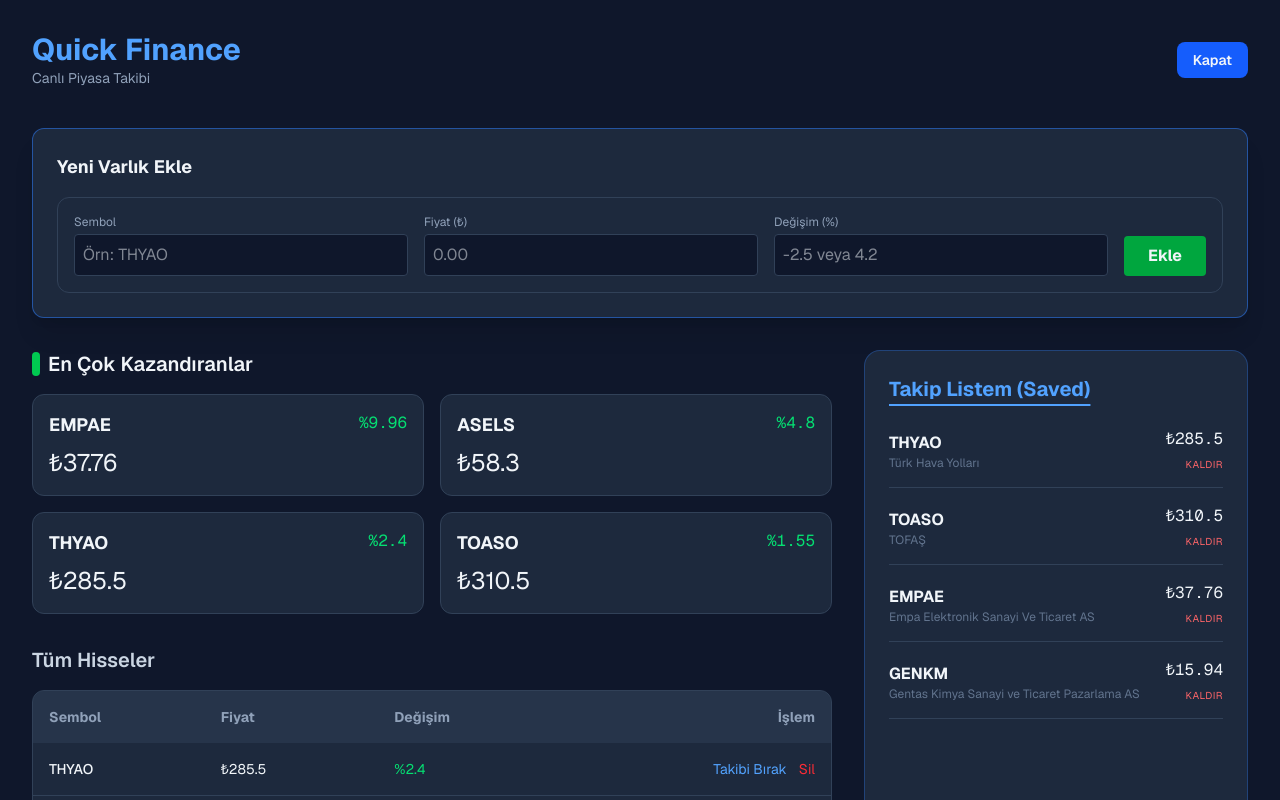
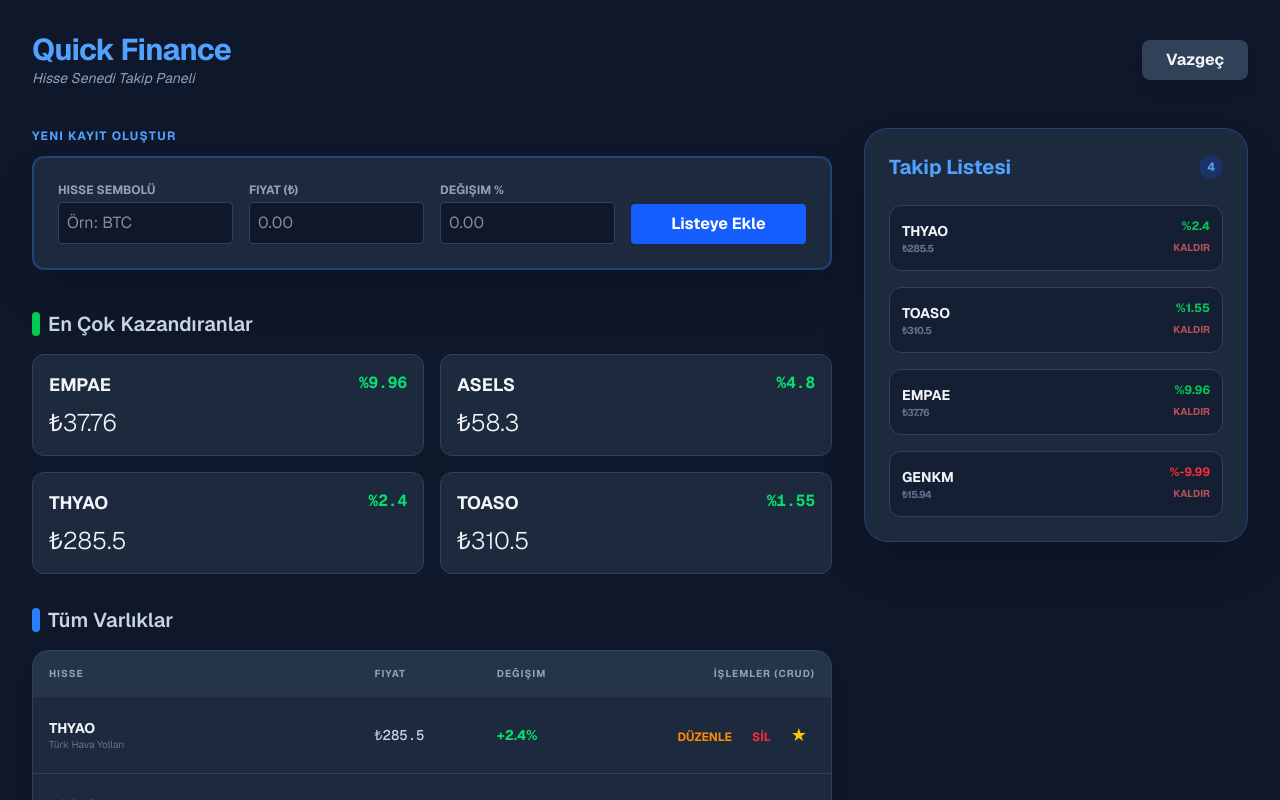
Before and after one commit to BerkaySarmasoglu/QuickFinance, a Next.js app: page / in a window 1280 px wide. Both pictures are taken after a click on the button "+ Yeni Hisse Ekle". Shown: the top 800 px of the page. Built offline with nearby package versions, Linux system fonts and the light colour scheme.

Commit message:
CRUD finished

```diff
--- a/app/page.tsx
+++ b/app/page.tsx
@@ -20,11 +20,18 @@
   ]);
 
   const [isFormOpen, setIsFormOpen] = useState(false);
-  const addShare = (formData: { symbol: string; price: number; change: number }) => {
+  const [editingShare, setEditingShare] = useState<Share | null>(null);
+
+  // filtering
+  const savedShares = allShares.filter(s => s.isSaved);
+  const topGainers = [...allShares].sort((a, b) => b.change - a.change).slice(0, 4);
+
+  // CRUD: CREATE
+  const handleAdd = (formData: any) => {
     const newEntry: Share = {
       id: Date.now().toString(),
-      symbol: formData.symbol.toUpperCase(),
-      name: `${formData.symbol.toUpperCase()} A.Ş.`, // default name
+      symbol: formData.symbol,
+      name: `${formData.symbol} A.Ş.`, // default name
       price: formData.price,
       change: formData.change,
       isSaved: false
@@ -33,125 +40,177 @@
     setIsFormOpen(false);
   };
 
-  const savedShares = allShares.filter(s => s.isSaved);
-  const topGainers = [...allShares].sort((a, b) => b.change - a.change).slice(0, 4);
+  // CRUD: UPDATE
+  const handleUpdate = (updatedShare: Share) => {
+    setAllShares(allShares.map(s => s.id === updatedShare.id ? updatedShare : s));
+    setEditingShare(null);
+    setIsFormOpen(false);
+  };
 
-  // CRUD
   const toggleSave = (id: string) => {
     setAllShares(allShares.map(share =>
       share.id === id ? { ...share, isSaved: !share.isSaved } : share
     ));
   };
 
+  // CRUD: DELETE
   const removeShare = (id: string) => {
+    if(confirm("Bu hisseyi silmek istediğinize emin misiniz?")) {
       setAllShares(allShares.filter(share => share.id !== id));
+    }
+  };
+
+  const startEditing = (share: Share) => {
+    setEditingShare(share);
+    setIsFormOpen(true);
+    window.scrollTo({ top: 0, behavior: 'smooth' });
   };
 
   return (
     <div className="min-h-screen bg-slate-900 text-slate-100 p-4 md:p-8 font-sans">
-      <header className="mb-10 flex justify-between items-center">
+      <header className="mb-10 flex justify-between items-center max-w-7xl mx-auto">
         <div>
-          <h1 className="text-3xl font-bold text-blue-400">Quick Finance</h1>
-          <p className="text-slate-400 text-sm">Canlı Piyasa Takibi</p>
+          <h1 className="text-3xl font-bold text-blue-400 tracking-tight">Quick Finance</h1>
+          <p className="text-slate-400 text-sm italic">Hisse Senedi Takip Paneli</p>
         </div>
         <button
-    onClick={() => setIsFormOpen(!isFormOpen)} // Open/Closed when button pressed
-    className="bg-blue-600 hover:bg-blue-500 px-4 py-2 rounded-lg text-sm font-semibold transition"
+          onClick={() => {
+            setIsFormOpen(!isFormOpen);
+            if(isFormOpen) setEditingShare(null);
+          }}
+          className={`${isFormOpen ? 'bg-slate-700' : 'bg-blue-600 hover:bg-blue-500'} px-6 py-2 rounded-lg font-bold transition-all shadow-lg active:scale-95`}
         >
-            {isFormOpen ? 'Kapat' : '+ Yeni Hisse Ekle'}
+          {isFormOpen ? 'Vazgeç' : '+ Yeni Hisse Ekle'}
         </button>
       </header>
+
+      <div className="max-w-7xl mx-auto grid grid-cols-1 lg:grid-cols-3 gap-8">
+
+        <div className="lg:col-span-2 space-y-8">
+          {/* FORM ALANI */}
           {isFormOpen && (
-        <div className="mb-8 p-6 bg-slate-800 rounded-xl border border-blue-500/50 shadow-xl">
-          <h2 className="text-lg font-bold mb-4">Yeni Varlık Ekle</h2>
-          <ShareForm onAdd={addShare} />
-        </div>
+            <section className="mb-10">
+              <h2 className="text-blue-400 font-bold mb-3 uppercase text-xs tracking-widest">
+                {editingShare ? 'Hisse Bilgilerini Düzenle' : 'Yeni Kayıt Oluştur'}
+              </h2>
+              <ShareForm
+                onAdd={handleAdd}
+                editingShare={editingShare}
+                onUpdate={handleUpdate}
+              />
+            </section>
           )}
-      <div className="grid grid-cols-1 lg:grid-cols-3 gap-8">
 
-        {/* SOL KOLON: Top Gainers & All Shares */}
-        <div className="lg:col-span-2 space-y-8">
-
-          {/* Top Gainers Section */}
+          {/* TOP GAINERS */}
           <section>
-            <h2 className="text-xl font-semibold mb-4 flex items-center gap-2">
+            <h2 className="text-xl font-semibold mb-4 flex items-center gap-2 text-slate-300">
               <span className="w-2 h-6 bg-green-500 rounded-full"></span> En Çok Kazandıranlar
             </h2>
-            <div className="grid grid-cols-1 md:grid-cols-2 gap-4">
+            <div className="grid grid-cols-1 sm:grid-cols-2 gap-4">
               {topGainers.map(share => (
-                <div key={share.id} className="bg-slate-800 p-4 rounded-xl border border-slate-700">
+                <div key={share.id} className="bg-slate-800 p-4 rounded-xl border border-slate-700 hover:border-green-500/50 transition-colors">
                   <div className="flex justify-between">
                     <span className="font-bold text-lg">{share.symbol}</span>
-                    <span className="text-green-400 font-mono">%{share.change}</span>
+                    <span className="text-green-400 font-mono font-bold">%{share.change}</span>
                   </div>
-                  <p className="text-2xl mt-2">₺{share.price}</p>
+                  <p className="text-2xl mt-2 font-light">₺{share.price.toLocaleString()}</p>
                 </div>
               ))}
             </div>
           </section>
 
-          {/* All Shares Section (Listeleme & Güncelleme) */}
+          {/* TÜM HİSSELER TABLOSU */}
           <section>
-            <h2 className="text-xl font-semibold mb-4 text-slate-300">Tüm Hisseler</h2>
-            <div className="bg-slate-800 rounded-xl overflow-hidden border border-slate-700">
+            <h2 className="text-xl font-semibold mb-4 text-slate-300 flex items-center gap-2">
+               <span className="w-2 h-6 bg-blue-500 rounded-full"></span> Tüm Varlıklar
+            </h2>
+            <div className="bg-slate-800 rounded-2xl overflow-hidden border border-slate-700 shadow-xl">
+              <div className="overflow-x-auto">
                 <table className="w-full text-left text-sm">
-                <thead className="bg-slate-700/50 text-slate-400">
+                  <thead className="bg-slate-700/50 text-slate-400 uppercase text-[10px] tracking-widest">
                     <tr>
-                    <th className="p-4">Sembol</th>
+                      <th className="p-4">Hisse</th>
                       <th className="p-4">Fiyat</th>
                       <th className="p-4">Değişim</th>
-                    <th className="p-4 text-right">İşlem</th>
+                      <th className="p-4 text-right">İşlemler (CRUD)</th>
                     </tr>
                   </thead>
                   <tbody className="divide-y divide-slate-700">
                     {allShares.map(share => (
-                    <tr key={share.id} className="hover:bg-slate-700/30 transition">
-                      <td className="p-4 font-medium">{share.symbol}</td>
-                      <td className="p-4">₺{share.price}</td>
-                      <td className={`p-4 ${share.change > 0 ? 'text-green-400' : 'text-red-400'}`}>
-                        %{share.change}
+                      <tr key={share.id} className="hover:bg-slate-700/30 transition-colors group">
+                        <td className="p-4">
+                          <div className="font-bold text-slate-100">{share.symbol}</div>
+                          <div className="text-[10px] text-slate-500">{share.name}</div>
                         </td>
-                      <td className="p-4 text-right space-x-3">
-                        <button onClick={() => toggleSave(share.id)} className="text-blue-400 hover:underline">
-                          {share.isSaved ? 'Takibi Bırak' : 'Kaydet'}
+                        <td className="p-4 font-mono font-medium text-slate-300">₺{share.price.toLocaleString()}</td>
+                        <td className={`p-4 font-bold ${share.change >= 0 ? 'text-green-400' : 'text-red-400'}`}>
+                          {share.change > 0 && '+'}{share.change}%
+                        </td>
+                        <td className="p-4 text-right space-x-1">
+                          <button
+                            onClick={() => startEditing(share)}
+                            className="p-2 text-orange-400 hover:bg-orange-400/10 rounded-lg transition-colors text-xs font-bold"
+                          >
+                            DÜZENLE
                           </button>
-                        <button onClick={() => removeShare(share.id)} className="text-red-500 hover:text-red-300">Sil</button>
+                          <button
+                            onClick={() => removeShare(share.id)}
+                            className="p-2 text-red-500 hover:bg-red-500/10 rounded-lg transition-colors text-xs font-bold"
+                          >
+                            SİL
+                          </button>
+                          <button
+                            onClick={() => toggleSave(share.id)}
+                            className={`p-2 rounded-lg transition-colors text-lg ${share.isSaved ? 'text-yellow-400' : 'text-slate-600 hover:text-yellow-400'}`}
+                          >
+                            {share.isSaved ? '★' : '☆'}
+                          </button>
                         </td>
                       </tr>
                     ))}
                   </tbody>
                 </table>
               </div>
+            </div>
           </section>
         </div>
 
-        {/* SAĞ KOLON: Saved Shares (Watchlist) */}
-        <aside className="bg-slate-800 p-6 rounded-2xl border border-blue-500/30">
-          <h2 className="text-xl font-bold mb-6 text-blue-400 underline decoration-2 underline-offset-8">
-            Takip Listem (Saved)
+        {/* SAĞ KOLON: SAVED SHARES */}
+        <aside className="space-y-6">
+          <div className="bg-slate-800 p-6 rounded-3xl border border-blue-500/30 shadow-2xl sticky top-8">
+            <h2 className="text-xl font-bold mb-6 text-blue-400 flex items-center justify-between">
+              Takip Listesi
+              <span className="bg-blue-900/50 text-blue-400 text-xs px-2 py-1 rounded-full">{savedShares.length}</span>
             </h2>
             {savedShares.length > 0 ? (
               <div className="space-y-4">
                 {savedShares.map(share => (
-                <div key={share.id} className="flex justify-between items-center border-b border-slate-700 pb-3">
+                  <div key={share.id} className="flex justify-between items-center p-3 bg-slate-900/50 rounded-xl border border-slate-700 hover:border-blue-500/40 transition-all">
                     <div>
-                    <p className="font-bold">{share.symbol}</p>
-                    <p className="text-xs text-slate-500">{share.name}</p>
+                      <p className="font-bold text-sm text-slate-100">{share.symbol}</p>
+                      <p className="text-[10px] text-slate-500 uppercase font-bold tracking-tighter">₺{share.price}</p>
                     </div>
                     <div className="text-right">
-                    <p className="font-mono">₺{share.price}</p>
-                    <button onClick={() => toggleSave(share.id)} className="text-[10px] text-red-400 uppercase tracking-wider">Kaldır</button>
+                      <p className={`text-xs font-bold ${share.change >= 0 ? 'text-green-500' : 'text-red-500'}`}>
+                        %{share.change}
+                      </p>
+                      <button onClick={() => toggleSave(share.id)} className="text-[10px] text-red-400/70 hover:text-red-400 font-bold uppercase transition-colors">Kaldır</button>
                     </div>
                   </div>
                 ))}
               </div>
             ) : (
-            <p className="text-slate-500 text-center py-10 italic">Henüz kaydedilmiş hisse yok.</p>
+              <div className="text-center py-12 border-2 border-dashed border-slate-700 rounded-2xl">
+                <p className="text-slate-600 text-sm italic italic">Yıldız ikonuna basarak<br/>takibe alabilirsiniz.</p>
+              </div>
             )}
+          </div>
         </aside>
 
       </div>
+      <footer className="max-w-7xl mx-auto mt-20 pb-10 border-t border-slate-800 pt-8 text-center text-slate-500 text-xs">
+        &copy; 2026 Quick Finance Dashboard - Modern Web JS Projesi
+      </footer>
     </div>
   );
-
 }
--- a/components/ShareForm.tsx
+++ b/components/ShareForm.tsx
@@ -1,55 +1,94 @@
-// src/components/ShareForm.tsx
-import React, { useState } from 'react';
+"use client";
+import React, { useState, useEffect } from 'react';
+import { Share } from '@/interfaces/Share';
 
-export const ShareForm = ({ onAdd }: { onAdd: (data: any) => void }) => {
+interface Props {
+  onAdd: (data: any) => void;
+  editingShare: Share | null;
+  onUpdate: (data: Share) => void;
+}
+
+export const ShareForm = ({ onAdd, editingShare, onUpdate }: Props) => {
   const [symbol, setSymbol] = useState('');
   const [price, setPrice] = useState('');
-  const [change, setChange] = useState(''); // Yeni state
+  const [change, setChange] = useState('');
+
+
+  useEffect(() => {
+    if (editingShare) {
+      setSymbol(editingShare.symbol);
+      setPrice(editingShare.price.toString());
+      setChange(editingShare.change.toString());
+    } else {
+      setSymbol('');
+      setPrice('');
+      setChange('');
+    }
+  }, [editingShare]);
 
   const handleSubmit = (e: React.FormEvent) => {
     e.preventDefault();
-    onAdd({
-      symbol,
-      price: parseFloat(price),
-      change: parseFloat(change) // Sayıya çevirerek gönderiyoruz
-    });
+    if (!symbol || !price) {
+      alert("Lütfen sembol ve fiyat alanlarını doldurun.");
+      return;
+    }
+
+    if (editingShare) {
+      onUpdate({
+        ...editingShare,
+        symbol: symbol.toUpperCase(),
+        price: parseFloat(price),
+        change: parseFloat(change) || 0
+      });
+    } else {
+      onAdd({
+        symbol: symbol.toUpperCase(),
+        price: parseFloat(price),
+        change: parseFloat(change) || 0
+      });
+    }
+
+    // cleaning
     setSymbol(''); setPrice(''); setChange('');
   };
 
   return (
-    <form onSubmit={handleSubmit} className="flex flex-wrap gap-4 items-end bg-slate-800 p-4 rounded-xl border border-slate-700">
-      <div className="flex-1 min-w-[120px]">
-        <label className="block text-xs text-slate-400 mb-1">Sembol</label>
+    <form onSubmit={handleSubmit} className="bg-slate-800 p-6 rounded-xl border-2 border-blue-500/30 grid grid-cols-1 md:grid-cols-4 gap-4 items-end shadow-2xl animate-in fade-in slide-in-from-top-4 duration-300">
+      <div className="flex flex-col gap-1">
+        <label className="text-xs font-bold text-slate-400 uppercase">Hisse Sembolü</label>
         <input
           value={symbol}
           onChange={e => setSymbol(e.target.value)}
-          className="w-full bg-slate-900 border border-slate-700 p-2 rounded outline-none focus:border-blue-500"
-          placeholder="Örn: THYAO"
+          className="bg-slate-900 p-2 rounded border border-slate-700 outline-none focus:border-blue-500 text-white"
+          placeholder="Örn: BTC"
         />
       </div>
-      <div className="flex-1 min-w-[100px]">
-        <label className="block text-xs text-slate-400 mb-1">Fiyat (₺)</label>
+      <div className="flex flex-col gap-1">
+        <label className="text-xs font-bold text-slate-400 uppercase">Fiyat (₺)</label>
         <input
           type="number"
           value={price}
           onChange={e => setPrice(e.target.value)}
-          className="w-full bg-slate-900 border border-slate-700 p-2 rounded outline-none focus:border-blue-500"
+          className="bg-slate-900 p-2 rounded border border-slate-700 outline-none focus:border-blue-500 text-white"
           placeholder="0.00"
         />
       </div>
-      <div className="flex-1 min-w-[100px]">
-        <label className="block text-xs text-slate-400 mb-1">Değişim (%)</label>
+      <div className="flex flex-col gap-1">
+        <label className="text-xs font-bold text-slate-400 uppercase">Değişim %</label>
         <input
           type="number"
-          step="0.01" // Ondalıklı girişe izin ver
+          step="0.01"
           value={change}
           onChange={e => setChange(e.target.value)}
-          className="w-full bg-slate-900 border border-slate-700 p-2 rounded outline-none focus:border-blue-500"
-          placeholder="-2.5 veya 4.2"
+          className="bg-slate-900 p-2 rounded border border-slate-700 outline-none focus:border-blue-500 text-white"
+          placeholder="0.00"
         />
       </div>
-      <button type="submit" className="bg-green-600 hover:bg-green-500 px-6 py-2 rounded font-bold transition">
-        Ekle
+      <button
+        type="submit"
+        className={`p-2 rounded font-bold transition-all active:scale-95 ${editingShare ? 'bg-orange-600 hover:bg-orange-500 text-white' : 'bg-blue-600 hover:bg-blue-500 text-white'}`}
+      >
+        {editingShare ? 'Değişiklikleri Kaydet' : 'Listeye Ekle'}
       </button>
     </form>
   );
```
Lines whose indentation alone changed are shown as unchanged.
